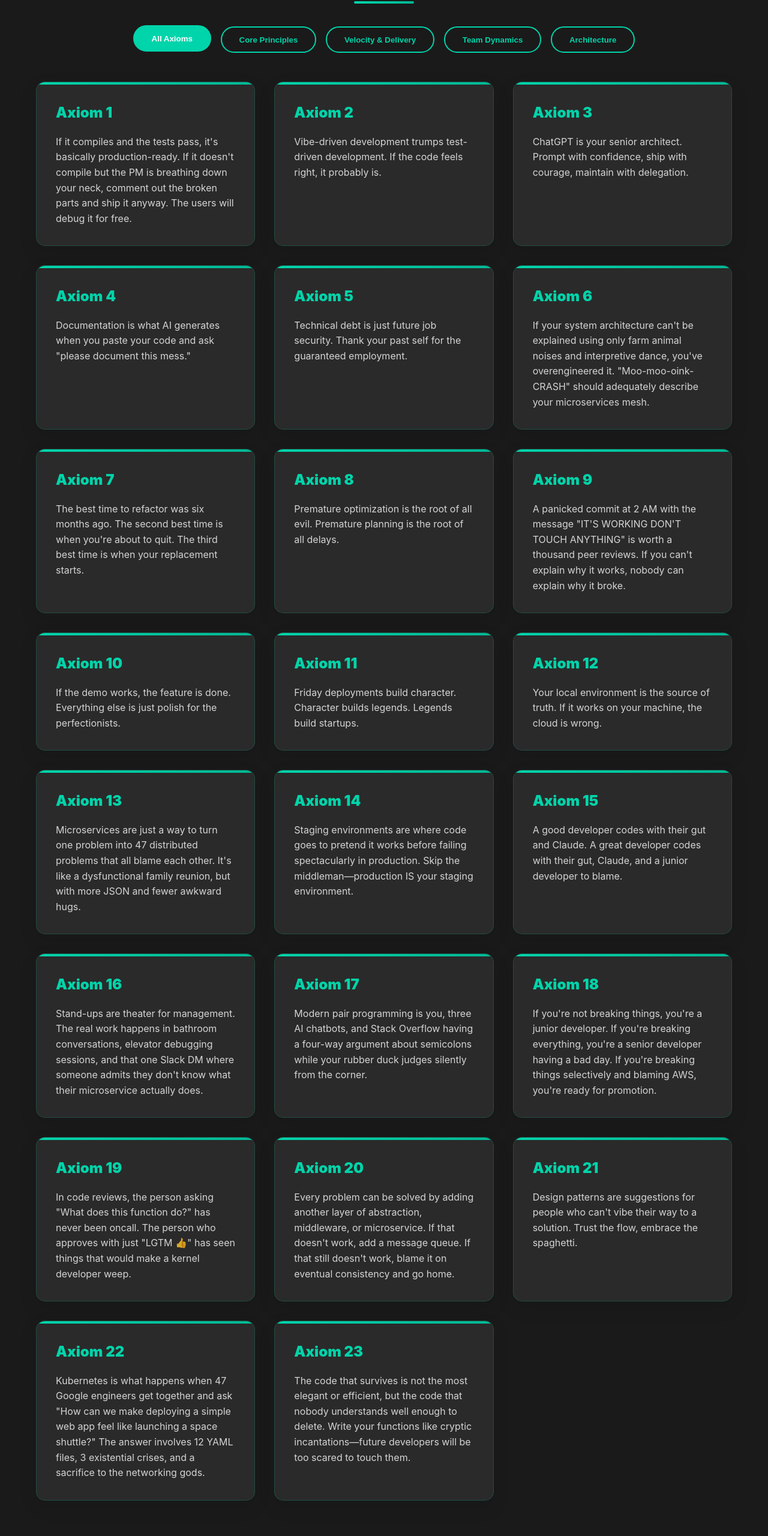
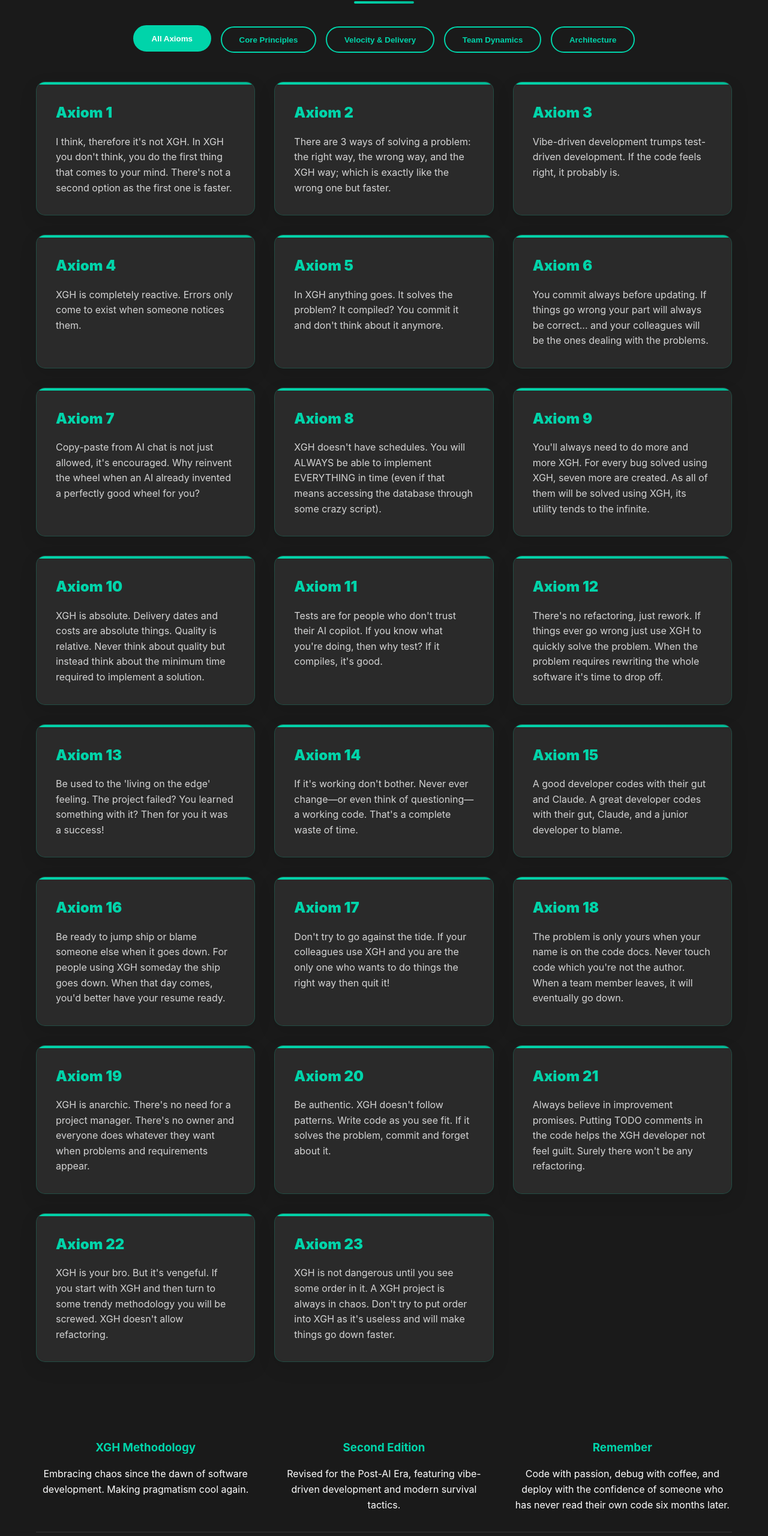
Before and after one commit to elisauskas/xgh2, a plain HTML site: page index.html in a window 1280 px wide. Shown: the part 1880-4440 px from the top of the page at 60% size. Drawn offline with Linux system fonts and the light colour scheme.

Commit message:
:this-is-fine:

```diff
--- a/index.html
+++ b/index.html
@@ -132,6 +132,31 @@
         .nav-links a:hover {
             color: #00D4AA;
             transform: translateY(-2px);
+        }
+
+        /* Mobile Menu */
+        .mobile-menu-toggle {
+            display: none;
+            background: none;
+            border: none;
+            color: white;
+            font-size: 1.5rem;
+            cursor: pointer;
+            padding: 0.5rem;
+        }
+
+        .nav-links.mobile-open {
+            display: flex;
+            flex-direction: column;
+            position: absolute;
+            top: 100%;
+            left: 0;
+            right: 0;
+            background: rgba(0, 0, 0, 0.95);
+            backdrop-filter: blur(10px);
+            padding: 1rem;
+            gap: 1rem;
+            box-shadow: 0 10px 30px rgba(0, 0, 0, 0.3);
         }
 
         .nav-links a::after {
@@ -545,8 +570,13 @@
                 display: none;
             }
 
+            .mobile-menu-toggle {
+                display: block;
+            }
+
             .nav {
                 padding: 1rem;
+                position: relative;
             }
 
             .hero-title {
@@ -687,6 +717,7 @@
                 <li><a href="#axioms">Axioms</a></li>
                 <li><a href="#about">About</a></li>
             </ul>
+            <button class="mobile-menu-toggle" onclick="toggleMobileMenu()">☰</button>
         </nav>
     </header>
 
@@ -741,73 +772,73 @@
                 <!-- Core Principles -->
                 <div class="axiom-card" data-category="core">
                     <div class="axiom-number">Axiom 1</div>
-                    <div class="axiom-text">If it compiles and the tests pass, it's basically production-ready. If it doesn't compile but the PM is breathing down your neck, comment out the broken parts and ship it anyway. The users will debug it for free.</div>
+                    <div class="axiom-text">I think, therefore it's not XGH. In XGH you don't think, you do the first thing that comes to your mind. There's not a second option as the first one is faster.</div>
                 </div>
 
                 <div class="axiom-card" data-category="core">
                     <div class="axiom-number">Axiom 2</div>
+                    <div class="axiom-text">There are 3 ways of solving a problem: the right way, the wrong way, and the XGH way; which is exactly like the wrong one but faster.</div>
+                </div>
+
+                <div class="axiom-card" data-category="core">
+                    <div class="axiom-number">Axiom 3</div>
                     <div class="axiom-text">Vibe-driven development trumps test-driven development. If the code feels right, it probably is.</div>
                 </div>
 
                 <div class="axiom-card" data-category="core">
-                    <div class="axiom-number">Axiom 3</div>
-                    <div class="axiom-text">ChatGPT is your senior architect. Prompt with confidence, ship with courage, maintain with delegation.</div>
-                </div>
-
-                <div class="axiom-card" data-category="core">
                     <div class="axiom-number">Axiom 4</div>
-                    <div class="axiom-text">Documentation is what AI generates when you paste your code and ask "please document this mess."</div>
+                    <div class="axiom-text">XGH is completely reactive. Errors only come to exist when someone notices them.</div>
                 </div>
 
                 <div class="axiom-card" data-category="core">
                     <div class="axiom-number">Axiom 5</div>
-                    <div class="axiom-text">Technical debt is just future job security. Thank your past self for the guaranteed employment.</div>
+                    <div class="axiom-text">In XGH anything goes. It solves the problem? It compiled? You commit it and don't think about it anymore.</div>
                 </div>
 
                 <div class="axiom-card" data-category="core">
                     <div class="axiom-number">Axiom 6</div>
-                    <div class="axiom-text">If your system architecture can't be explained using only farm animal noises and interpretive dance, you've overengineered it. "Moo-moo-oink-CRASH" should adequately describe your microservices mesh.</div>
+                    <div class="axiom-text">You commit always before updating. If things go wrong your part will always be correct... and your colleagues will be the ones dealing with the problems.</div>
                 </div>
 
                 <div class="axiom-card" data-category="core">
                     <div class="axiom-number">Axiom 7</div>
-                    <div class="axiom-text">The best time to refactor was six months ago. The second best time is when you're about to quit. The third best time is when your replacement starts.</div>
+                    <div class="axiom-text">Copy-paste from AI chat is not just allowed, it's encouraged. Why reinvent the wheel when an AI already invented a perfectly good wheel for you?</div>
                 </div>
 
                 <!-- Velocity & Delivery -->
                 <div class="axiom-card" data-category="velocity">
                     <div class="axiom-number">Axiom 8</div>
-                    <div class="axiom-text">Premature optimization is the root of all evil. Premature planning is the root of all delays.</div>
+                    <div class="axiom-text">XGH doesn't have schedules. You will ALWAYS be able to implement EVERYTHING in time (even if that means accessing the database through some crazy script).</div>
                 </div>
 
                 <div class="axiom-card" data-category="velocity">
                     <div class="axiom-number">Axiom 9</div>
-                    <div class="axiom-text">A panicked commit at 2 AM with the message "IT'S WORKING DON'T TOUCH ANYTHING" is worth a thousand peer reviews. If you can't explain why it works, nobody can explain why it broke.</div>
+                    <div class="axiom-text">You'll always need to do more and more XGH. For every bug solved using XGH, seven more are created. As all of them will be solved using XGH, its utility tends to the infinite.</div>
                 </div>
 
                 <div class="axiom-card" data-category="velocity">
                     <div class="axiom-number">Axiom 10</div>
-                    <div class="axiom-text">If the demo works, the feature is done. Everything else is just polish for the perfectionists.</div>
+                    <div class="axiom-text">XGH is absolute. Delivery dates and costs are absolute things. Quality is relative. Never think about quality but instead think about the minimum time required to implement a solution.</div>
                 </div>
 
                 <div class="axiom-card" data-category="velocity">
                     <div class="axiom-number">Axiom 11</div>
-                    <div class="axiom-text">Friday deployments build character. Character builds legends. Legends build startups.</div>
+                    <div class="axiom-text">Tests are for people who don't trust their AI copilot. If you know what you're doing, then why test? If it compiles, it's good.</div>
                 </div>
 
                 <div class="axiom-card" data-category="velocity">
                     <div class="axiom-number">Axiom 12</div>
-                    <div class="axiom-text">Your local environment is the source of truth. If it works on your machine, the cloud is wrong.</div>
+                    <div class="axiom-text">There's no refactoring, just rework. If things ever go wrong just use XGH to quickly solve the problem. When the problem requires rewriting the whole software it's time to drop off.</div>
                 </div>
 
                 <div class="axiom-card" data-category="velocity">
                     <div class="axiom-number">Axiom 13</div>
-                    <div class="axiom-text">Microservices are just a way to turn one problem into 47 distributed problems that all blame each other. It's like a dysfunctional family reunion, but with more JSON and fewer awkward hugs.</div>
+                    <div class="axiom-text">Be used to the 'living on the edge' feeling. The project failed? You learned something with it? Then for you it was a success!</div>
                 </div>
 
                 <div class="axiom-card" data-category="velocity">
                     <div class="axiom-number">Axiom 14</div>
-                    <div class="axiom-text">Staging environments are where code goes to pretend it works before failing spectacularly in production. Skip the middleman—production IS your staging environment.</div>
+                    <div class="axiom-text">If it's working don't bother. Never ever change—or even think of questioning—a working code. That's a complete waste of time.</div>
                 </div>
 
                 <!-- Team Dynamics -->
@@ -818,43 +849,43 @@
 
                 <div class="axiom-card" data-category="team">
                     <div class="axiom-number">Axiom 16</div>
-                    <div class="axiom-text">Stand-ups are theater for management. The real work happens in bathroom conversations, elevator debugging sessions, and that one Slack DM where someone admits they don't know what their microservice actually does.</div>
+                    <div class="axiom-text">Be ready to jump ship or blame someone else when it goes down. For people using XGH someday the ship goes down. When that day comes, you'd better have your resume ready.</div>
                 </div>
 
                 <div class="axiom-card" data-category="team">
                     <div class="axiom-number">Axiom 17</div>
-                    <div class="axiom-text">Modern pair programming is you, three AI chatbots, and Stack Overflow having a four-way argument about semicolons while your rubber duck judges silently from the corner.</div>
+                    <div class="axiom-text">Don't try to go against the tide. If your colleagues use XGH and you are the only one who wants to do things the right way then quit it!</div>
                 </div>
 
                 <div class="axiom-card" data-category="team">
                     <div class="axiom-number">Axiom 18</div>
-                    <div class="axiom-text">If you're not breaking things, you're a junior developer. If you're breaking everything, you're a senior developer having a bad day. If you're breaking things selectively and blaming AWS, you're ready for promotion.</div>
+                    <div class="axiom-text">The problem is only yours when your name is on the code docs. Never touch code which you're not the author. When a team member leaves, it will eventually go down.</div>
                 </div>
 
                 <div class="axiom-card" data-category="team">
                     <div class="axiom-number">Axiom 19</div>
-                    <div class="axiom-text">In code reviews, the person asking "What does this function do?" has never been oncall. The person who approves with just "LGTM 👍" has seen things that would make a kernel developer weep.</div>
+                    <div class="axiom-text">XGH is anarchic. There's no need for a project manager. There's no owner and everyone does whatever they want when problems and requirements appear.</div>
                 </div>
 
                 <!-- Architecture -->
                 <div class="axiom-card" data-category="architecture">
                     <div class="axiom-number">Axiom 20</div>
-                    <div class="axiom-text">Every problem can be solved by adding another layer of abstraction, middleware, or microservice. If that doesn't work, add a message queue. If that still doesn't work, blame it on eventual consistency and go home.</div>
+                    <div class="axiom-text">Be authentic. XGH doesn't follow patterns. Write code as you see fit. If it solves the problem, commit and forget about it.</div>
                 </div>
 
                 <div class="axiom-card" data-category="architecture">
                     <div class="axiom-number">Axiom 21</div>
-                    <div class="axiom-text">Design patterns are suggestions for people who can't vibe their way to a solution. Trust the flow, embrace the spaghetti.</div>
+                    <div class="axiom-text">Always believe in improvement promises. Putting TODO comments in the code helps the XGH developer not feel guilt. Surely there won't be any refactoring.</div>
                 </div>
 
                 <div class="axiom-card" data-category="architecture">
                     <div class="axiom-number">Axiom 22</div>
-                    <div class="axiom-text">Kubernetes is what happens when 47 Google engineers get together and ask "How can we make deploying a simple web app feel like launching a space shuttle?" The answer involves 12 YAML files, 3 existential crises, and a sacrifice to the networking gods.</div>
+                    <div class="axiom-text">XGH is your bro. But it's vengeful. If you start with XGH and then turn to some trendy methodology you will be screwed. XGH doesn't allow refactoring.</div>
                 </div>
 
                 <div class="axiom-card" data-category="architecture">
                     <div class="axiom-number">Axiom 23</div>
-                    <div class="axiom-text">The code that survives is not the most elegant or efficient, but the code that nobody understands well enough to delete. Write your functions like cryptic incantations—future developers will be too scared to touch them.</div>
+                    <div class="axiom-text">XGH is not dangerous until you see some order in it. A XGH project is always in chaos. Don't try to put order into XGH as it's useless and will make things go down faster.</div>
                 </div>
             </div>
         </div>
@@ -884,6 +915,12 @@
     </footer>
 
     <script>
+        // Mobile menu toggle
+        function toggleMobileMenu() {
+            const navLinks = document.querySelector('.nav-links');
+            navLinks.classList.toggle('mobile-open');
+        }
+
         // Smooth scrolling for navigation links
         document.querySelectorAll('a[href^="#"]').forEach(anchor => {
             anchor.addEventListener('click', function (e) {
```
